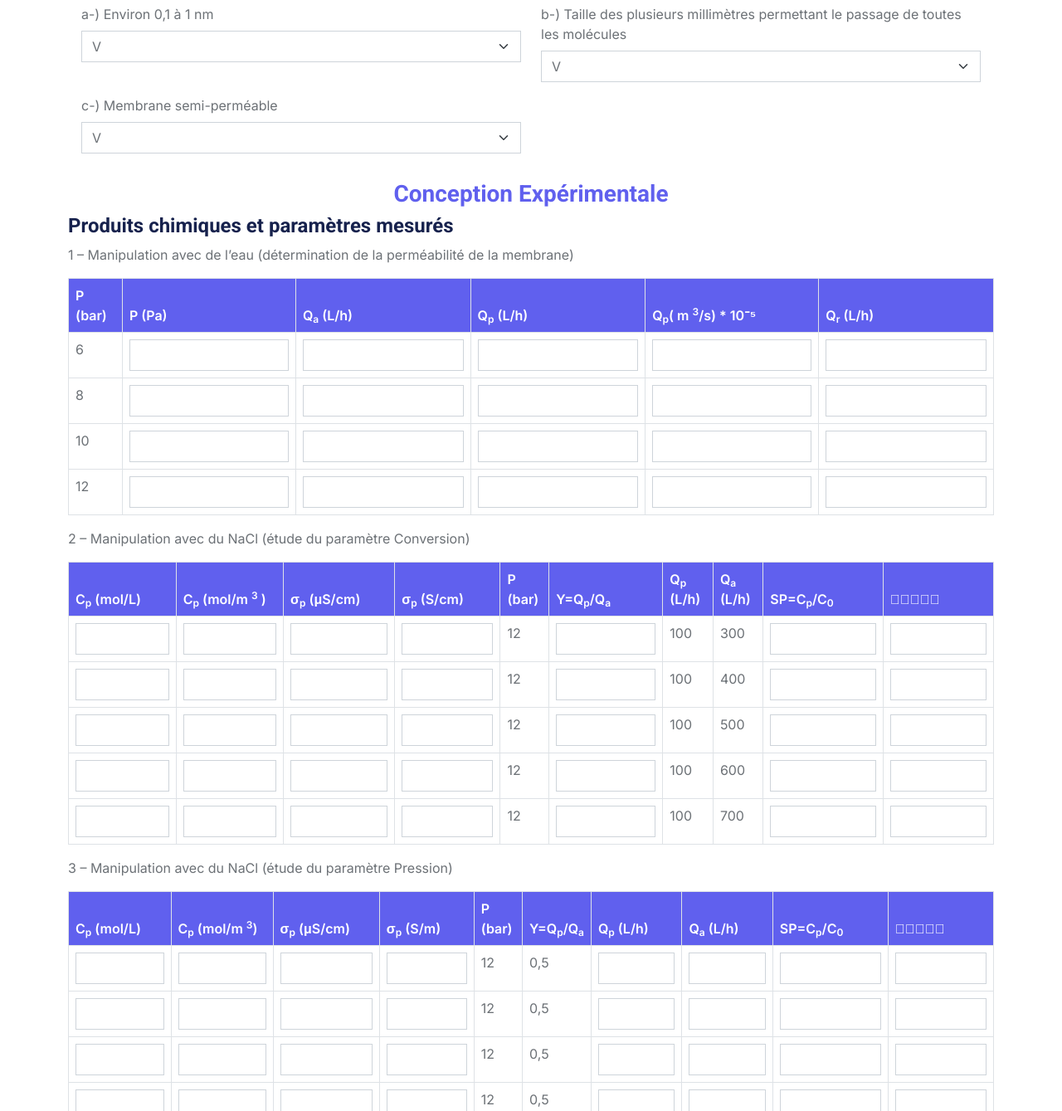
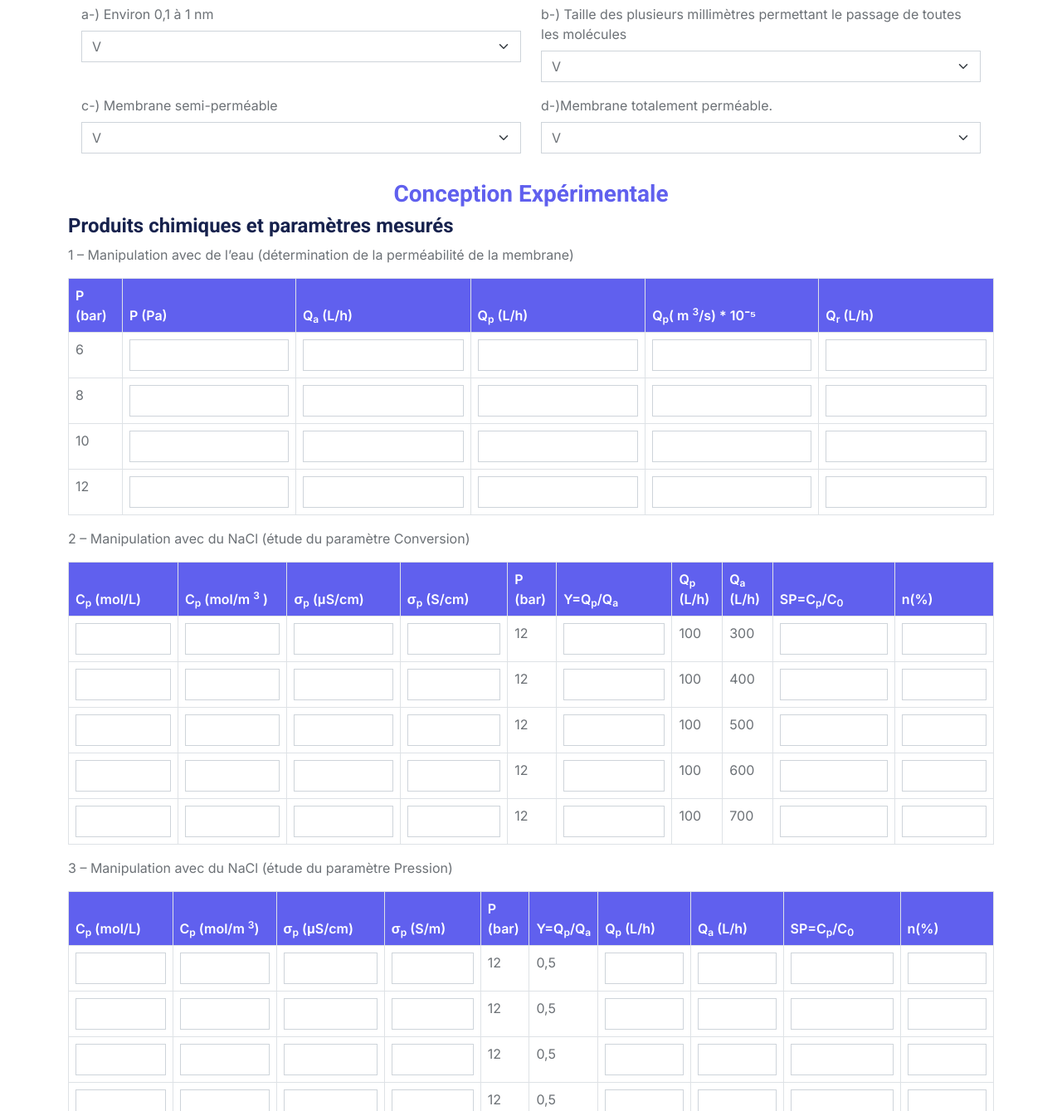
Before and after one commit to azevaldo/oznadumbo, a plain HTML site: page pratica1.html in a window 1280 px wide. Shown: the part 1457-2796 px from the top of the page at 83% size. Drawn offline with nearby package versions, Linux system fonts and the light colour scheme.

Commit message:
terminando

```diff
--- a/pratica1.html
+++ b/pratica1.html
@@ -250,6 +250,13 @@
                             <option>F</option>
                         </select>
                     </div>
+                    <div class="col-md-6 mb-3">
+                        <label class="form-label">d-)Membrane totalement perméable.</label>
+                        <select class="form-select">
+                            <option>V</option>
+                            <option>F</option>
+                        </select>
+                    </div>
                 </div>
             </form>
 
@@ -327,7 +334,7 @@
                         </th>
                         <th>SP=C<sub>p</sub>/C<sub>0</sub>
                         </th>
-                        <th>
+                        <th>n(%)
                         </th>
                     </tr>
                 </thead>
@@ -417,7 +424,7 @@
                         </th>
                         <th>SP=C<sub>p</sub>/C<sub>0</sub>
                         </th>
-                        <th>
+                        <th>n(%)
                         </th>
                     </tr>
                 </thead>
```
Also changed, not shown: index.html (+2 -2 lines), pratica2.html (+3 -3 lines).
